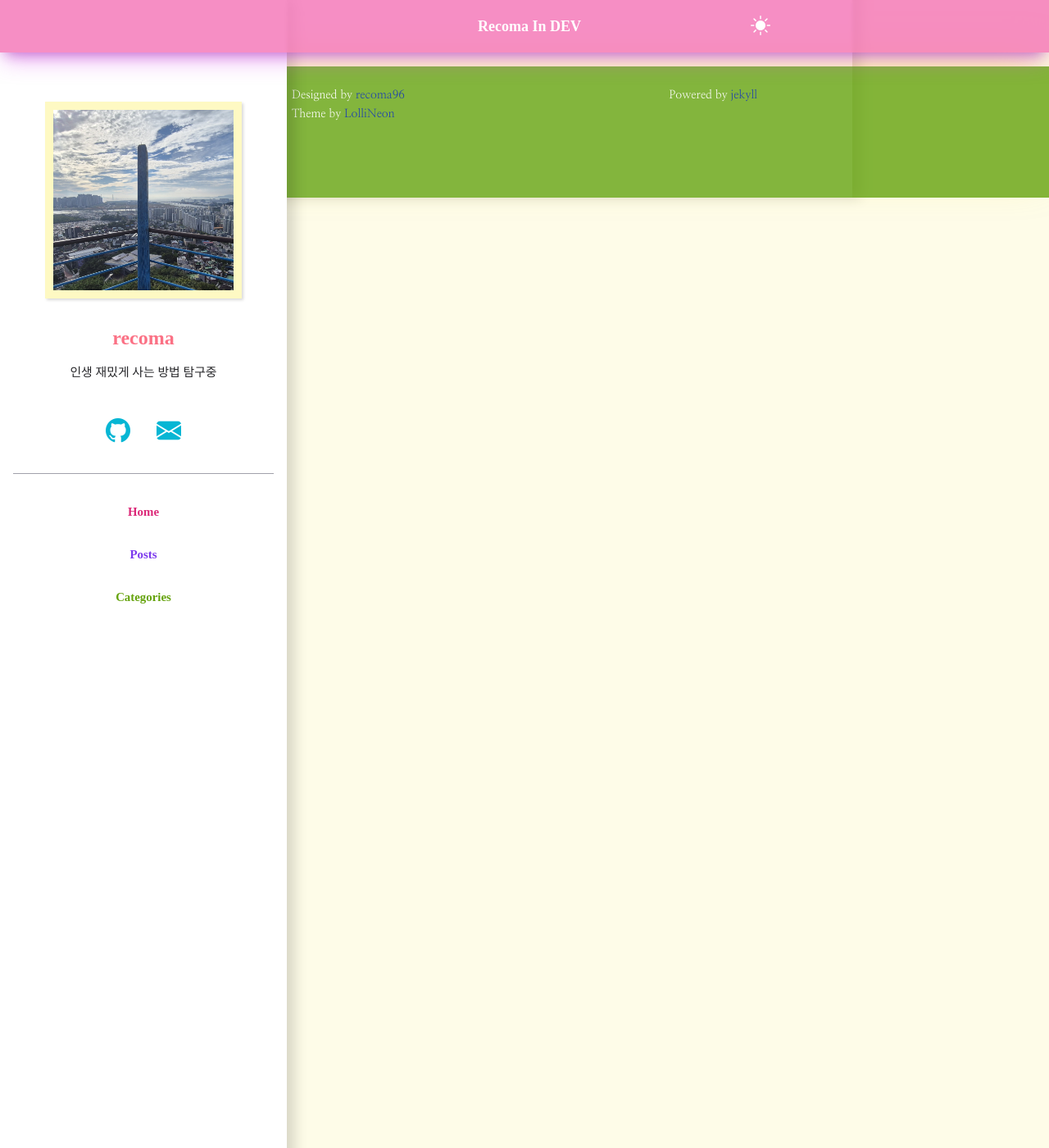
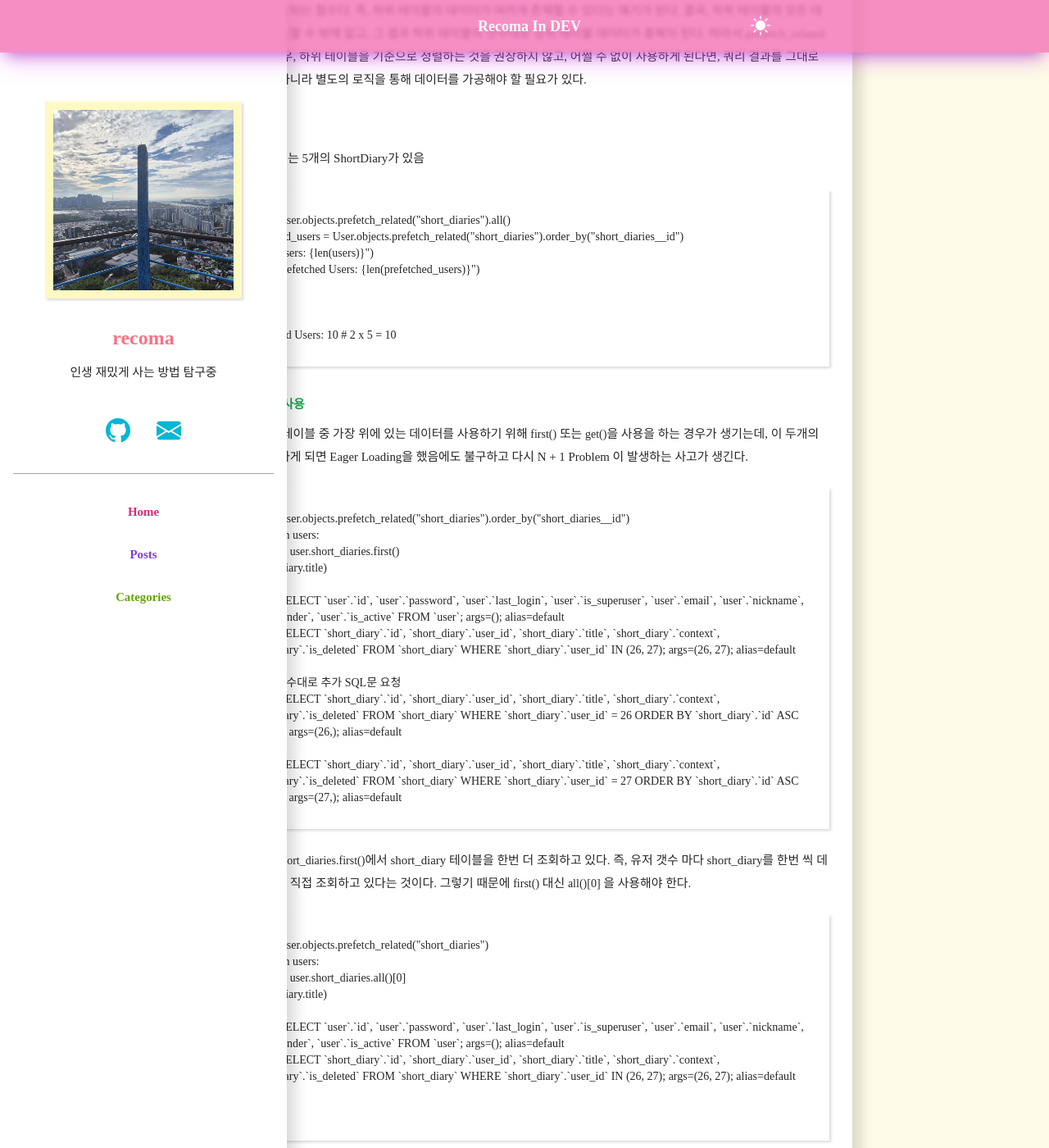
Before and after one commit to recoma96/recoma96.github.io, a Jekyll site: the page built from _posts/2024-12-12-django-n1-problem.md, in a window 1280 px wide and 1400 px high, scrolled down 4412 px. Shown: the whole window at 82% size. Built offline with Jekyll 4.4.1, drawn with Linux system fonts in a browser that asks for light colours; some web fonts are replaced; a style sheet for code colours, icons or effects is not loaded; some of the changed text lies outside the part shown.

Commit message:
blog: n+1 초안

````diff
--- a/_posts/2024-12-10-django-n1-problem.md
+++ b/_posts/2024-12-12-django-n1-problem.md
@@ -59,7 +59,7 @@
 (0.000) SELECT `user`.`id`, `user`.`password`, `user`.`last_login`, `user`.`is_superuser`, `user`.`email`, `user`.`nickname`, `user`.`gender`, `user`.`is_active` FROM `user` WHERE `user`.`id` = 20 LIMIT 21; args=(20,); alias=default
 ```
 
-ShortDiary(일기장)를 조회하고. 각각의 일기장을 누가 썼는지 출력은 하는 코드다. RAW Query라면 JOIN문 한번에 가져올 수 있지만 여기는 ORM이다. Lazy Loading 방식이기 때문에 일기장 주인(User)을 출력하기 전 까지 아무것도 안하다가. 출력하는 순간 (`print(diary.user)`)이 되서야 SQL문을 날린다. 이걸 일기 갯수(diaries)대로 반복을 하게 되고 결국 N + 1 Problem이 발생하게 된다. 결국 DB에 불필요한 요청을 보내는 꼴이 되고, 이는 서버와 DB 둘다 불필요한 트래픽으로 인해 성능저하가 될 상황에 처하게 되었다.
+ShortDiary(일기장)를 조회하고. 각각의 일기장을 누가 썼는지 출력 하는 코드다. RAW Query라면 JOIN문 한번에 가져올 수 있지만 여기는 ORM이다. Lazy Loading 방식이기 때문에 일기장 주인(User)을 출력하기 전 까지 아무것도 안하다가. 출력하는 순간 (`print(diary.user)`)이 되서야 SQL문을 날린다. 이걸 일기 갯수(diaries)대로 반복을 하게 되고 결국 N + 1 Problem이 발생하게 된다. 결국 DB에 불필요한 요청을 보내는 꼴이 되고, 이는 서버와 DB 둘다 불필요한 트래픽으로 인해 성능저하가 발생하게 된다.
 
 <br>
 
@@ -102,6 +102,8 @@
 
 ## select_related
 
+정참조 또는 1대1에서 주로 사용되는 함수다.
+
 ```python
 >>> diaries = ShortDiary.objects.select_related("user")
 >>> for diary in diaries:
@@ -125,7 +127,7 @@
 django.core.exceptions.FieldError: Invalid field name(s) given in select_related: 'short_diaries'. Choices are: (none)
 ```
 
-short_diaries라는 이름의 field name이 없다는 문구가 뜬다. 이 경우, prefetch_related를 사용해야 한다.
+short_diaries라는 이름의 field name이 없다는 문구가 뜬다. User Model에 선언된 멤버변수 들 중 short_diaries라는 이름의 변수는 없기 때문이다. 이 경우, prefetch_related를 사용해야 한다.
 
 
 ## prefetch_related
@@ -144,8 +146,60 @@
 `select_related`에서는 되지 않았던 역참조가 `prefetch_related` 에서는 정상작동이 되었다.
 
 
-## 사용시 주의해야 할 점
 
-### 하위 테이블 정렬
+# 사용시 주의해야 할 점
 
-조회를 할 경우
+
+## prefetch_related 와 함께 하위 테이블에 대한 정렬을 하려는 경우
+
+간혹 하위 테이블을 기준으로 정렬을 하려는 경우가 있다. 그런데 위에서 언급했다시피 prefetch_related는 역참조 또는 1..n대다에서 사용되는 함수다. 즉, 하위 테이블의 데이터가 여러개 존재할 수 있다는 얘기가 된다. 결국, 하위 테이블의 모든 데이터들을 참조할 수 밖에 없고, 그 결과 하위 테이블의 갯수대로 상위 테이블 데이터가 중복이 된다. 따라서 prefetch_related를 사용할 경우, 하위 테이블을 기준으로 정렬하는 것을 권장하지 않고, 어쩔 수 없이 사용하게 된다면, 쿼리 결과를 그대로 사용하는게 아니라 별도의 로직을 통해 데이터를 가공해야 할 필요가 있다.
+
+
+### 예시
+
+*  각 User에는 5개의 ShortDiary가 있음
+
+```python
+users = User.objects.prefetch_related("short_diaries").all()
+prefetched_users = User.objects.prefetch_related("short_diaries").order_by("short_diaries__id")
+print(f"Users: {len(users)}")
+print(f"Prefetched Users: {len(prefetched_users)}")
+
+# 결과
+Users: 2
+Prefetched Users: 10 # 2 x 5 = 10
+```
+
+
+### first(), get() 사용
+
+참조된 하위 테이블 중 가장 위에 있는 데이터를 사용하기 위해 `first()` 또는 `get()`을 사용을 하는 경우가 생기는데, 이 두개의 함수를 사용하게 되면 Eager Loading을 했음에도 불구하고 다시 N + 1 Problem 이 발생하는 사고가 생긴다.
+
+```python
+users = User.objects.prefetch_related("short_diaries").order_by("short_diaries__id")
+for user in users:
+    diary = user.short_diaries.first()
+    print(diary.title)
+
+(0.000) SELECT `user`.`id`, `user`.`password`, `user`.`last_login`, `user`.`is_superuser`, `user`.`email`, `user`.`nickname`, `user`.`gender`, `user`.`is_active` FROM `user`; args=(); alias=default
+(0.000) SELECT `short_diary`.`id`, `short_diary`.`user_id`, `short_diary`.`title`, `short_diary`.`context`, `short_diary`.`is_deleted` FROM `short_diary` WHERE `short_diary`.`user_id` IN (26, 27); args=(26, 27); alias=default
+
+# User 갯수대로 추가 SQL문 요청
+(0.000) SELECT `short_diary`.`id`, `short_diary`.`user_id`, `short_diary`.`title`, `short_diary`.`context`, `short_diary`.`is_deleted` FROM `short_diary` WHERE `short_diary`.`user_id` = 26 ORDER BY `short_diary`.`id` ASC LIMIT 1; args=(26,); alias=default
+radio
+(0.000) SELECT `short_diary`.`id`, `short_diary`.`user_id`, `short_diary`.`title`, `short_diary`.`context`, `short_diary`.`is_deleted` FROM `short_diary` WHERE `short_diary`.`user_id` = 27 ORDER BY `short_diary`.`id` ASC LIMIT 1; args=(27,); alias=default
+```
+
+`diary = user.short_diaries.first()`에서 short_diary 테이블을 한번 더 조회하고 있다. 즉, 유저 갯수 마다 short_diary를 한번 씩 데이터베이스에 직접 조회하고 있다는 것이다. 그렇기 때문에 `first()` 대신 `all()[0]` 을 사용해야 한다.
+
+```python
+users = User.objects.prefetch_related("short_diaries")
+for user in users:
+    diary = user.short_diaries.all()[0]
+    print(diary.title)
+
+(0.000) SELECT `user`.`id`, `user`.`password`, `user`.`last_login`, `user`.`is_superuser`, `user`.`email`, `user`.`nickname`, `user`.`gender`, `user`.`is_active` FROM `user`; args=(); alias=default
+(0.000) SELECT `short_diary`.`id`, `short_diary`.`user_id`, `short_diary`.`title`, `short_diary`.`context`, `short_diary`.`is_deleted` FROM `short_diary` WHERE `short_diary`.`user_id` IN (26, 27); args=(26, 27); alias=default
+radio
+man
+```
````
Also changed, not shown: other parts of _posts/2024-12-12-django-n1-problem.md (+1 -1 lines).
